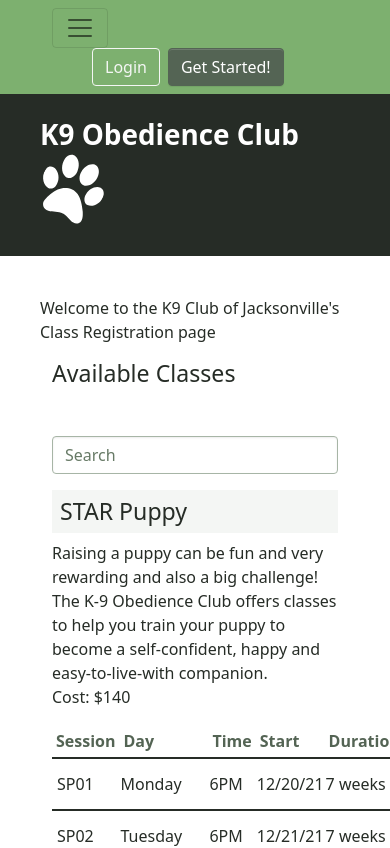
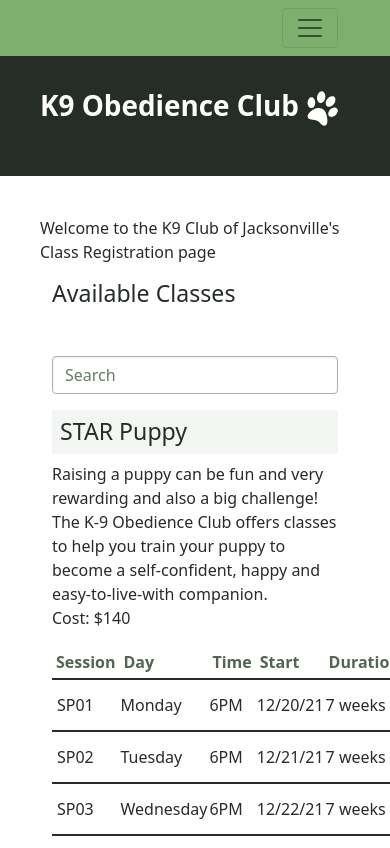
Before and after one commit to K9ObedienceClubJax/K9OCRS, a React (Create React App) app in the folder src/K9OCRS/ClientApp/: page / in a window 390 px wide. Shown: the top 848 px of the page. Built offline with nearby package versions, Linux system fonts and the light colour scheme.

Commit message:
SBIGNIT-35 - General responsiveness fixes

```diff
--- a/src/K9OCRS/ClientApp/src/app.scss
+++ b/src/K9OCRS/ClientApp/src/app.scss
@@ -1 +1,5 @@
 @import 'util/bootstrapOverrides.scss';
+
+body {
+  padding-top: 56px; // This is to account for the navbar being position: fixed
+}
--- a/src/K9OCRS/ClientApp/src/sharedComponents/NavBar.js
+++ b/src/K9OCRS/ClientApp/src/sharedComponents/NavBar/index.js
@@ -3,12 +3,15 @@ import {
   Collapse,
   Navbar,
   NavbarToggler,
+  NavbarBrand,
   NavItem,
   NavLink,
   Button,
 } from "reactstrap";
 import { Link } from "react-router-dom";
 import { Nav } from "reactstrap";
+
+import './style.scss';
 
 export default class NavMenu extends Component {
   static displayName = NavMenu.name;
@@ -31,11 +34,12 @@ export default class NavMenu extends Component {
   render() {
     return (
         <Navbar
-          className="navbar-toggleable-xl flex-xl-row-reverse"
+          className="k9-navbar navbar-toggleable-xl flex-xl-row-reverse"
           color="primary"
           expand="xl"
           light
         >
+          <NavbarBrand />
           <NavbarToggler onClick={this.toggleNavbar} className="mr-2" />
           <Collapse
             className="d-xl-flex justify-content-end"
@@ -80,15 +84,15 @@ export default class NavMenu extends Component {
                 </NavLink>
               </NavItem>
             </Nav>
-          </Collapse>
-          <div className="ms-5">
+            <div className="ms-5 my-3 my-xl-0">
               <Link to="/Account/Login" className="pe-2">
                 <Button color="light" outline>Login</Button>
               </Link>
               <Link to="/Account/Create">
                 <Button color="secondary">Get Started!</Button>
               </Link>
-          </div>
+            </div>
+          </Collapse>
         </Navbar>
     );
   }
--- /dev/null
+++ b/src/K9OCRS/ClientApp/src/sharedComponents/NavBar/style.scss
@@ -0,0 +1,8 @@
+
+.k9-navbar {
+  position: fixed !important;
+  top: 0;
+  left: 0;
+  width: 100vw;
+  z-index: 50;
+}
--- a/src/K9OCRS/ClientApp/src/sharedComponents/SiteBanner/index.js
+++ b/src/K9OCRS/ClientApp/src/sharedComponents/SiteBanner/index.js
@@ -5,7 +5,7 @@ import './style.scss';
 
 function SiteBanner() {
   return (
-    <div className="px-5 py-4 mb-5 text-white bg-dark">
+    <div className="sitebanner px-5 py-4 mb-5 text-white bg-dark">
       <p className="fs-1 fw-bold">
         K9 Obedience Club <PawIcon className="sitebanner__pawicon" />
       </p>
--- a/src/K9OCRS/ClientApp/src/sharedComponents/SiteBanner/style.scss
+++ b/src/K9OCRS/ClientApp/src/sharedComponents/SiteBanner/style.scss
@@ -1,6 +1,14 @@
+@import '../../app.scss';
 
 .sitebanner {
   &__pawicon {
+    width: 32px; // smaller on phones
     transform: rotateZ(25deg);
   }
+
+  @include media-breakpoint-up(md) {
+    &__pawicon {
+      width: 48px;
+    }
+  }
 }
```
